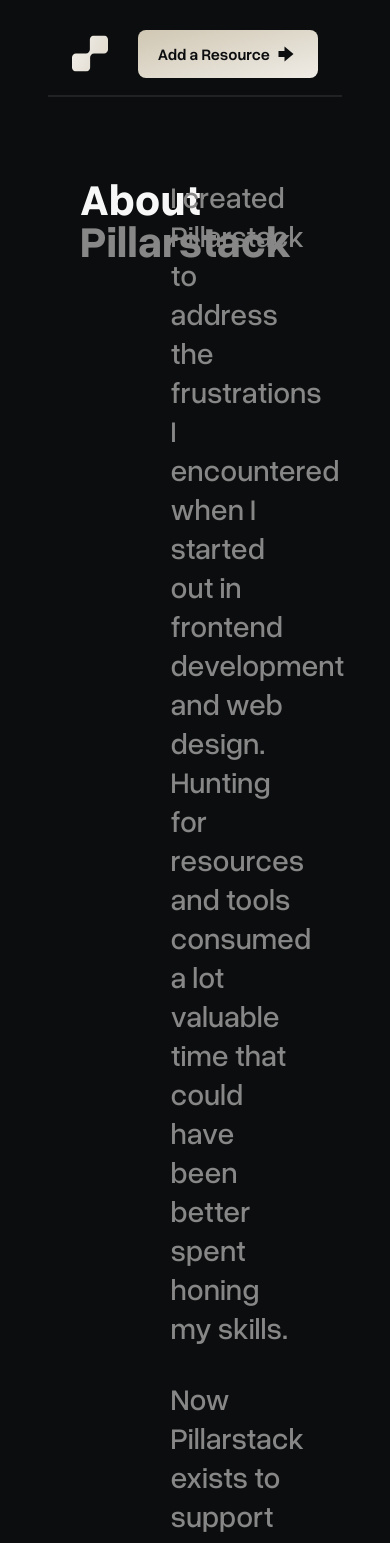
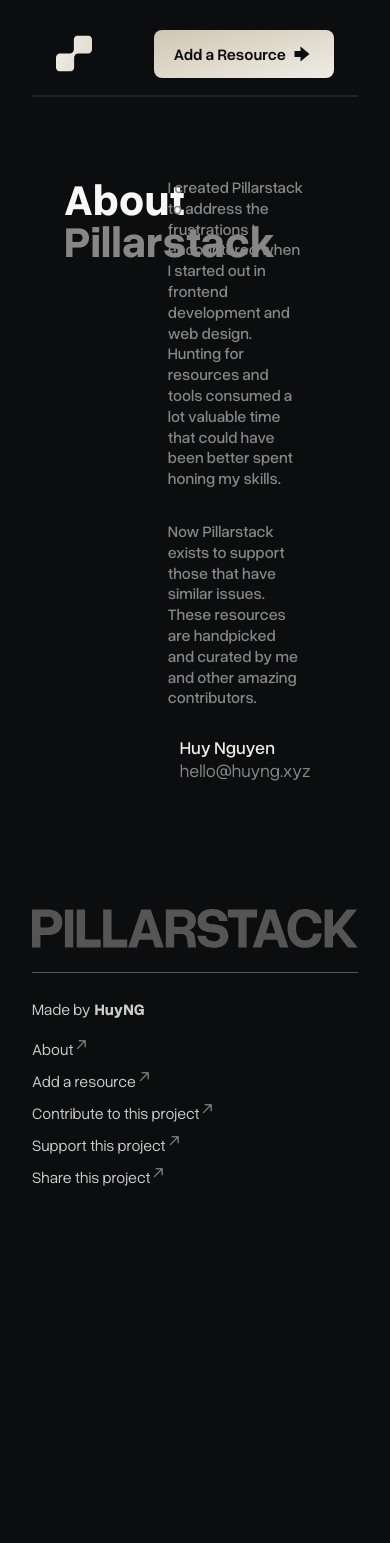
Before and after one commit to by-huy/Pillarstack, a Next.js app: page /about in a window 390 px wide. Shown: the top 1543 px of the page. After the commit the page ends 1229 px from the top, so only its background shows below. Built offline with nearby package versions, Linux system fonts and the light colour scheme.

Commit message:
404 added + resource deets page responsiveness

```diff
--- a/src/app/globals.css
+++ b/src/app/globals.css
@@ -3,16 +3,39 @@
 @tailwind utilities;
 
 @layer base {
+  *,
+  *::before,
+  *::after {
+    box-sizing: border-box;
+  }
+
   * {
     /* border: 1px solid red; */
+    margin: 0;
+    padding: 0;
+    font: inherit;
+  }
+
+  img,
+  svg {
+    display: block;
+    max-width: 100%;
   }
 
   p {
-    @apply tracking-base
+    @apply tracking-base;
   }
 
-  h1, h2, h3, h4, h5 {
-    @apply tracking-close
+  .section-padding {
+    @apply  px-8 sm:px-[5%];
+  }
+
+  h1,
+  h2,
+  h3,
+  h4,
+  h5 {
+    @apply tracking-close;
   }
 
   ::-moz-selection {
--- a/src/app/layout.jsx
+++ b/src/app/layout.jsx
@@ -27,7 +27,7 @@
       <head>
         <link rel="shortcut icon" href="/favicon.svg" type="image/svg+xml" />
       </head>
-      <body className="font-overusedgrotesk antialiased bg-bg px-12 tracking-base text-accent box-border">
+      <body className="font-overusedgrotesk antialiased bg-bg section-padding tracking-base text-accent box-border">
         <Navbar />
         {children}
         <Footer />
--- a/src/app/not-found.jsx
+++ b/src/app/not-found.jsx
@@ -1,7 +1,27 @@
-import React from 'react'
+import React from "react";
+import Image from "next/image";
+import Button from "@/components/Button/Button";
 
 export default function ErrorPage() {
   return (
-    <div>ErrorPage</div>
-  )
+    <div className="h-screen flex items-center justify-center -m-20 flex-col ">
+      <div className="relative grid grid-cols-2 grid-rows-2 place-items-center mb-12">
+        <Image
+          alt="404 logo"
+          className=" col-span-full row-span-full w-80 sm:w-full sm:h-full"
+          src="/logos/404logo.svg"
+          width={400}
+          height={400}
+        />
+
+        <h1 className="text-h1 font-bold text-center text-accent col-span-1 col-start-1 row-start-1">
+          404
+        </h1>
+        <p className="col-span-1 col-start-2 row-start-2 max-w-[8rem] text-text">
+          the page you’re looking for does not exist.
+        </p>
+      </div>
+      <Button href="/">Go Back home</Button>
+    </div>
+  );
 }
--- a/src/app/page.jsx
+++ b/src/app/page.jsx
@@ -30,7 +30,7 @@
             for frontend developers and web designers.
           </span>
         </h1>
-        <p className="text-text font-medium max-w-lg mx-auto text-base">
+        <p className="text-text max-w-lg mx-auto text-base">
           Explore curated and handpicked goodies that enhance your workflow and
           cultivate your growth as a developer and designer.
         </p>
--- a/src/app/resources/[slug]/page.jsx
+++ b/src/app/resources/[slug]/page.jsx
@@ -29,13 +29,13 @@
 export default async function ResourceDetails({ params }) {
   const resource = await fetchResource(params);
 
-  console.log(resource);
-
   return (
-    <div className="flex mt-8 gap-x-16 justify-center items-center">
-      <div className=" bg-super-dark-gray flex relative items-center justify-center pb-[25%] pt-[25%] rounded-2xl w-1/2 border-4 border-outline border-opacity-15">
+    <div className="flex flex-col md:flex-row mt-8 gap-x-10 lg:gap-x-16 justify-center items-center">
+      <div className=" bg-super-dark-gray flex relative items-center justify-center md:pb-[25%] md:pt-[25%] pt-[50%] pb-[50%] rounded-2xl w-full md:w-1/2 border-4 border-outline border-opacity-15">
         <div className="absolute w-2/3 rounded-3xl overflow-hidden  shadow-shine bg-transparent bg-opacity-0 ">
           <Image
+            priority={true}
+            quality={85}
             alt={resource.fields.title}
             src={"https:" + resource.fields.thumbnail.fields.file.url}
             className="w-full"
@@ -44,19 +44,19 @@
           />
         </div>
       </div>
-      <div className="w-1/2">
+      <div className="w-full mt-12 md:mt-0 md:w-1/2">
         <div className="flex flex-col gap-y-3 items-start">
           <h1 className="text-3xl font-bold">{resource.fields.title}</h1>
           <p className=" text-text text-base max-w-md pb-3 ">
             {resource.fields.description}
           </p>
-          <Button href={resource.fields.link}>View Source</Button>
+          <Button target="_blank" href={resource.fields.link}>View Source</Button>
         </div>
 
         <div className="flex flex-col gap-x-2 mt-12 divide-y divide-dim-gray">
           <div className=" gap-x-1 grid grid-cols-12 border-t border-dim-gray py-2">
             <h2 className="text-sm font-semibold col-span-4">Category</h2>
-            <span className="text-sm col-span-8 text-text">
+            <span className="text-sm col-span-8 text-text px-1">
               {resource.fields.category.fields.category}
             </span>
           </div>
@@ -65,7 +65,7 @@
             <span className="flex flex-col col-span-8  text-text">
               {resource.fields.tags.map((tag) => (
                 <span
-                  className="text-sm py-2 border-b border-dim-gray"
+                  className="text-sm py-2 border-b border-dim-gray px-1"
                   key={tag.sys.id}
                 >
                   {tag.fields.tag}
--- a/src/components/Button/Button.jsx
+++ b/src/components/Button/Button.jsx
@@ -1,11 +1,11 @@
 import Link from "next/link";
 import { GoArrowRight } from "react-icons/go";
 
-export default function Button({ children, href }) {
+export default function Button({ children, href, ...props }) {
   return (
     <Link
-      target="_blank"
       href={href}
+      {...props}
       className="text-bg rounded-lg font-semibold bg-gradient-to-br from-gradient to-primary px-5 py-3 flex items-center gap-x-1 flex-shrink-0 hover:from-gradient2 hover:to-gradient3 hover:text-primary transition-all duration-200"
     >
       <span>{children}</span>
--- a/tailwind.config.js
+++ b/tailwind.config.js
@@ -6,6 +6,23 @@
     './src/app/**/*.{js,ts,jsx,tsx,mdx}',
   ],
   theme: {
+    fontSize: {
+      'display': ['clamp(2.75rem, 5vw, 7rem)', {
+        lineHeight: '96.5%',
+        letterSpacing: '-3.5%',
+        fontWeight: '700'
+      }],
+      'h1': '3.5rem',
+      'h2': '3rem',
+      'h3': '2.5rem',
+      'h4': '2rem',
+      'h5': '1.5rem',
+      'h6': '1.25rem',
+      'base': '1.125rem',
+      'sm': '1rem',
+      'xs': '0.875rem',
+      'xxs': '0.75rem',
+    },
     colors: {
       'transparent': 'transparent',
       'bg': '#0C0D0E',
@@ -26,23 +43,7 @@
       fontFamily: {
         overusedgrotesk: ['var(--font-overusedgrotesk)'],
       },
-      fontSize: {
-        'display': ['clamp(2.75rem, 5vw, 7rem)', {
-          lineHeight: '96.5%',
-          letterSpacing: '-3.5%',
-          fontWeight: '700'
-        }],
-        'h1': '3.5rem',
-        'h2': '3rem',
-        'h3': '2.5rem',
-        'h4': '2rem',
-        'h5': '1.5rem',
-        'h6': '1.25rem',
-        'base': '1.125rem',
-        'sm': '1rem',
-        'xs': '0.875rem',
-        'xxs': '0.75rem',
-      },
+
       letterSpacing: {
         'close': '-3.5%',
         'base': '-1%'
```
Also changed, not shown: public/logos/404logo.svg (added).
